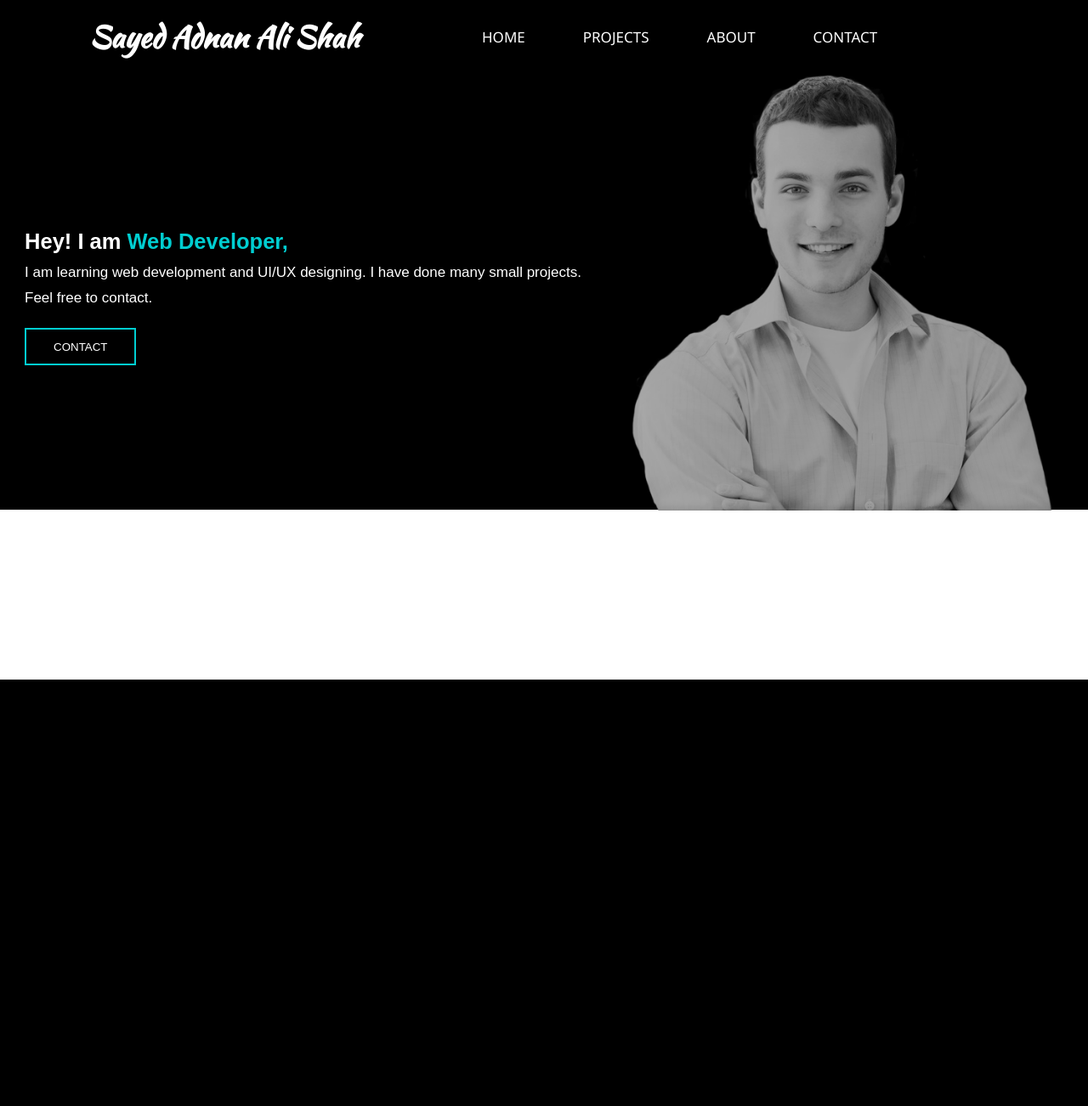
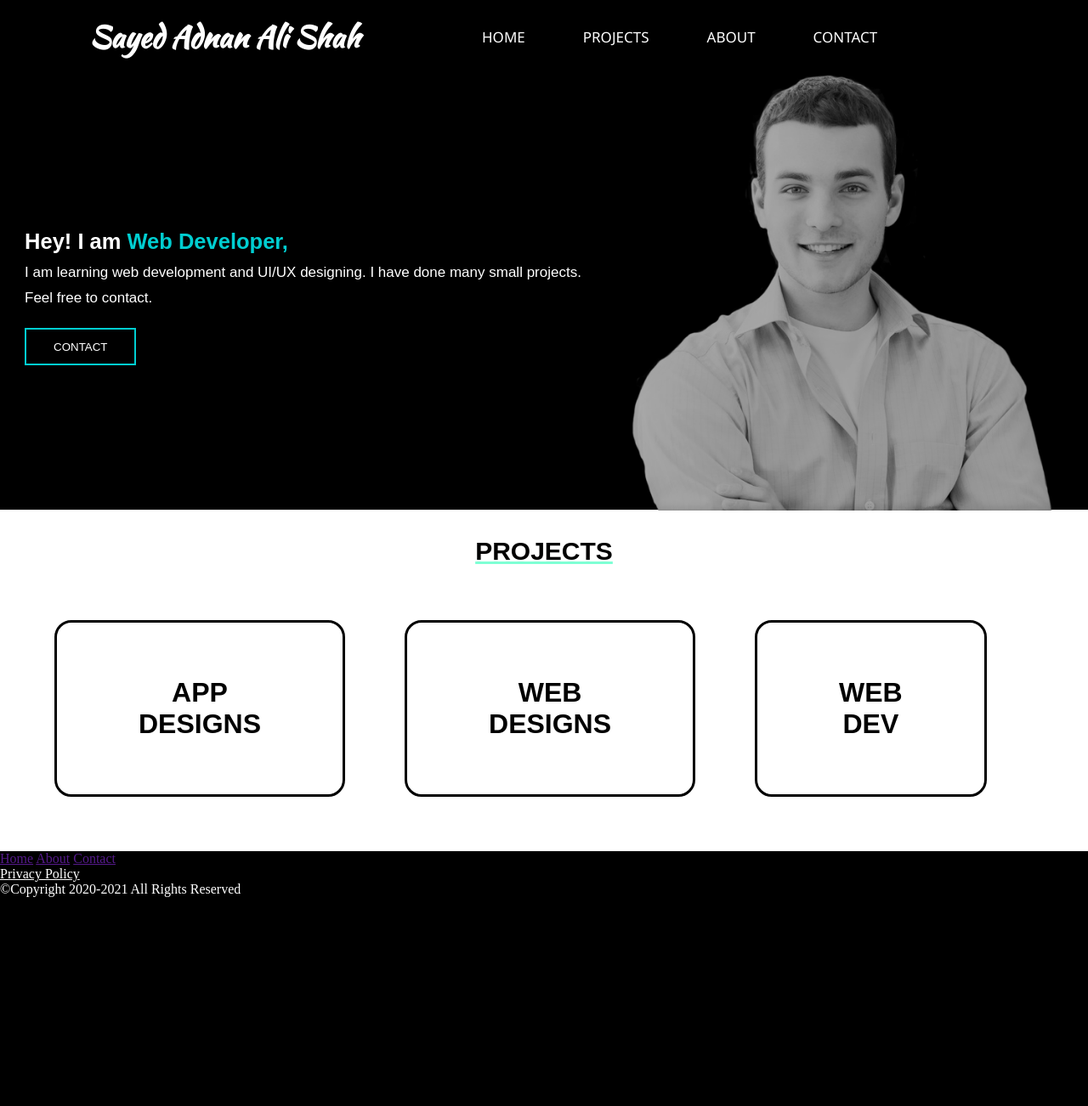
Before and after one commit to Syedadnan110/HTML-CSS, a PHP site: page / in a window 1280 px wide. Shown: the whole page at 85% size. Before the commit the page ends 800 px from the top, so only its background shows below. Run offline with PHP 8.4, Linux system fonts and the light colour scheme.

Commit message:
Everything is uploaded

```diff
--- a/css/style.css
+++ b/css/style.css
@@ -7,6 +7,11 @@ body{
 header{
     background-color: #000;
     height: 600px;
+
+}
+footer{
+    background-color: #000;
+    height: 300px;
 
 }
 *{
@@ -78,7 +83,6 @@ span{
     margin-top: 20px;
     color: #fff;
     font-family: fantasy;
-
     padding: 0.8rem 2rem;
     font-weight: 500;
     border: 2px solid transparent ;
@@ -98,3 +102,78 @@ span{
     -moz-transition: all .3s ease;
 
 }
+
+.boxes{
+    padding: 4rem;
+    display: grid;
+    grid-template-columns: 0.5fr 0.5fr 0.5fr;
+    grid-column-gap: 70px;
+
+
+ }
+
+
+ .project-title{
+    font-family: fantasy;
+    font-size: 30px ;
+    text-decoration: aquamarine solid underline ;
+    display: flex;
+    justify-content: center;
+    margin-top: 2rem;
+}
+
+.box-design{
+    border: 3px solid #000;
+    border-radius: 20px;
+    padding: 4rem 6rem;
+    background-color: transparent;
+    font-family: fantasy;
+    outline: none;
+    cursor: pointer;
+    box-sizing: border-box;
+    text-align: center;
+}
+
+.box1:hover{
+    color: #fff;
+    text-decoration: darkturquoise underline;
+    background:#000;
+    border-color: #000;
+    transition: all .3s ease;
+    -webkit-transition: all .3s ease;
+    -moz-transition: all .3s ease;
+ }
+.box2:hover{
+    text-decoration: darkturquoise underline;
+    color: #fff;
+    background:#000;
+    border-color: #000;
+    transition: all .3s ease;
+    -webkit-transition: all .3s ease;
+    -moz-transition: all .3s ease;
+
+ }
+.box3:hover{
+    text-decoration: darkturquoise underline;
+    color: #fff;
+    background:#000;
+    border-color: #000;
+    transition: all .3s ease;
+    -webkit-transition: all .3s ease;
+    -moz-transition: all .3s ease;
+ }
+
+.footer {
+    display: flex;
+    flex-direction: column;
+}
+.footer .bottom{
+
+    align-items: center;
+
+}
+
+.footer nav{
+    color: #fff;
+
+}
--- a/css/utilities.css
+++ b/css/utilities.css
@@ -7,7 +7,10 @@
     align-items: center;
 
 }
+.items-bottom{
 
+    align-items: flex-end;
+}
 .justify-between{
 
     justify-content: space-between;
--- a/index.html
+++ b/index.html
@@ -16,7 +16,7 @@
                    <h1>Sayed Adnan Ali Shah</h1>
                 </div>
 
-            <nav class="flex ">
+            <nav class="flex">
                 <div class="right items-center">
                     <a href ="#">HOME</a>
                     <a href ="#">PROJECTS</a>
@@ -43,7 +43,34 @@
             </div>
 
         </div>
+    </header>
+    <h2 class="project-title">PROJECTS</h2>
+    <div class="boxes ">
+        <div class="box1 box-design">
+            <h1>APP DESIGNS</h1>
+        </div>
+        <div class="box2 box-design">
+            <h1>WEB DESIGNS</h1>
+        </div>
+        <div class="box3 box-design">
+            <h1>WEB DEV</h1>
+        </div>
+    </div>
+    <footer class="footer">
+        <nav class="upper">
+            <a href="">Home</a>
+            <a href="">About</a>
+            <a href="">Contact</a>
 
-    </header>
+        </nav>
+        <div style="color: #fff;" class="bottom ">
+           <p class="content">
+            <a style="color: #fff;" href="#">Privacy Policy</a>
+            <p>©Copyright 2020-2021 All Rights Reserved </p>
+        </p>
+        </div>
+
+    </footer>
+
 </body>
 </html>
```
